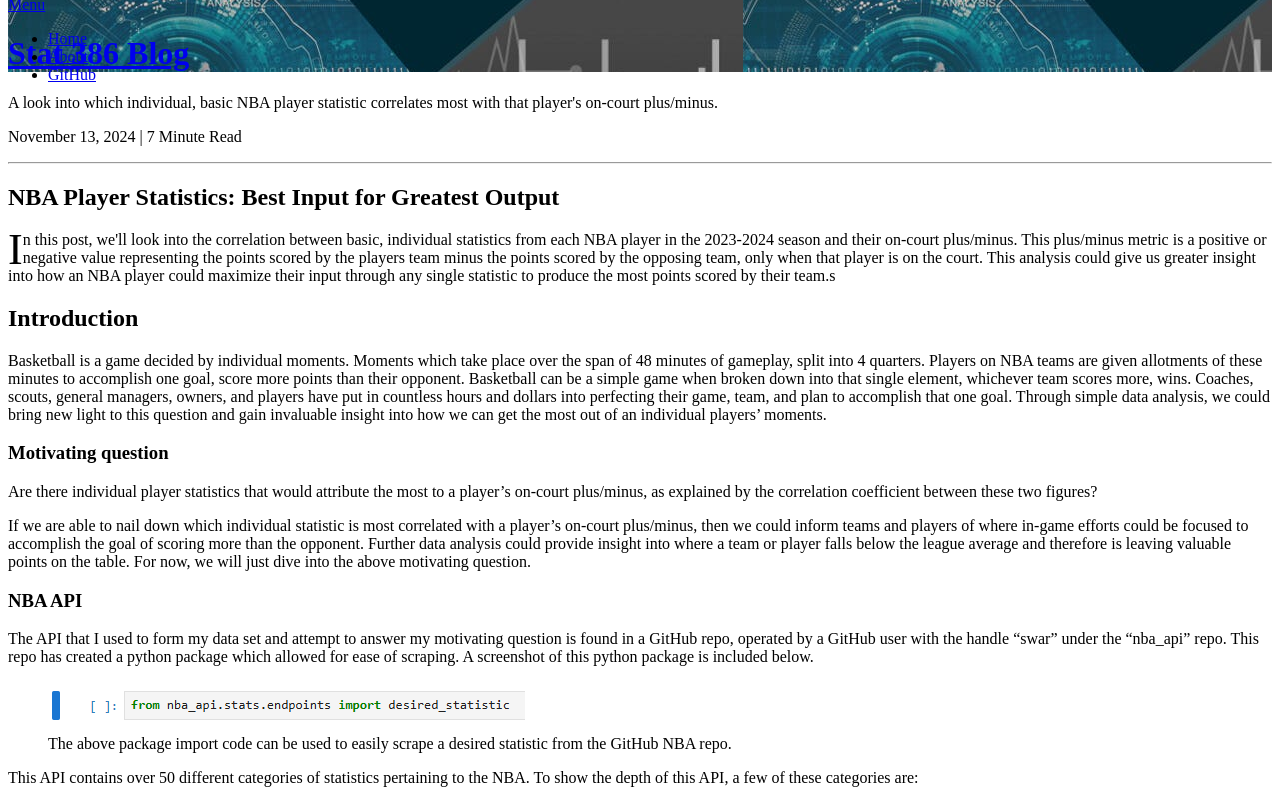
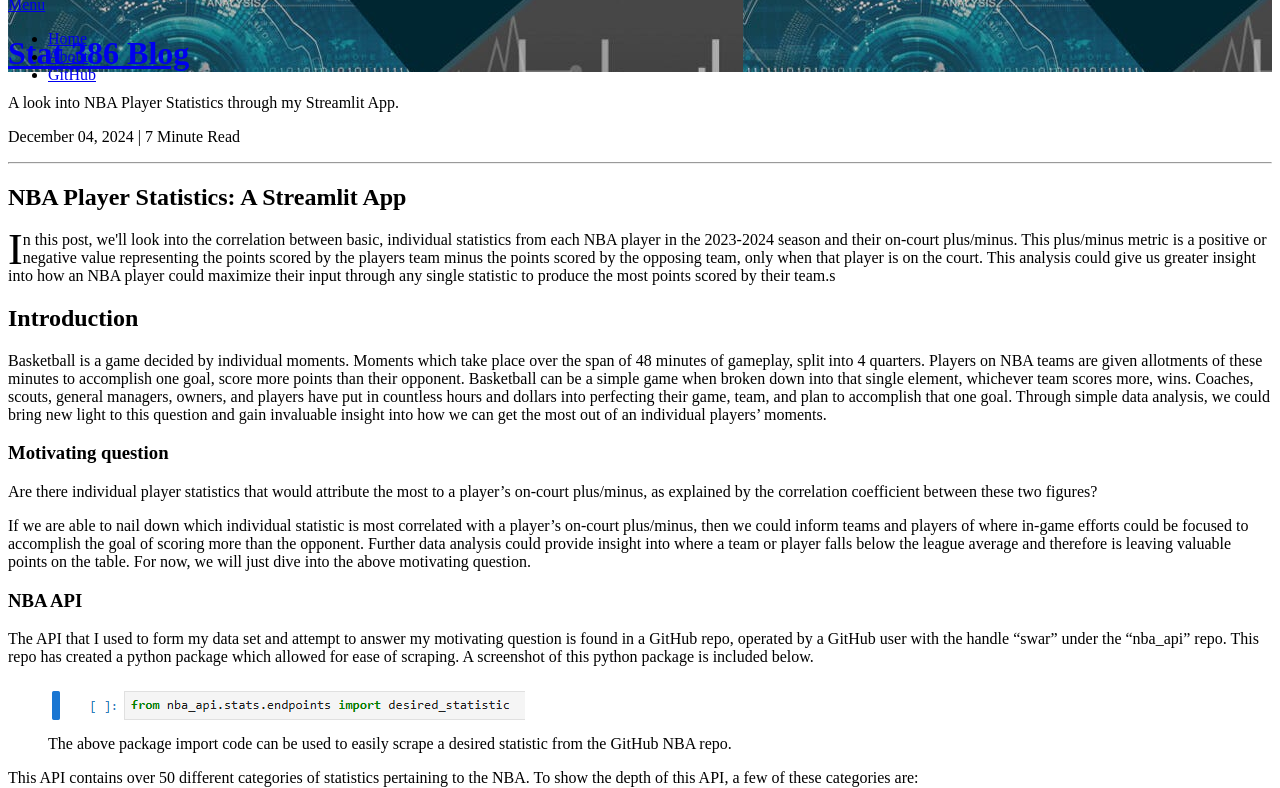
Before and after one commit to eladle21/my-blog, a Jekyll site: the page built from _posts/2024-12-4-Blog-Post-3.md, in a window 1280 px wide and 900 px high, cut to the strip 112-900 px from the top of the window. Built offline with Jekyll 4.4.1, drawn with Linux system fonts in a browser that asks for light colours; nearby versions of some CDN libraries.

Commit message:
change date and title

```diff
--- a/_posts/2024-12-4-Blog-Post-3.md
+++ b/_posts/2024-12-4-Blog-Post-3.md
@@ -1,11 +1,12 @@
 ---
 layout: post
-title:  "NBA Player Statistics: Best Input for Greatest Output"
-date: 2024-11-13
-description: A look into which individual, basic NBA player statistic correlates most with that player's on-court plus/minus.
+title:  "NBA Player Statistics: A Streamlit App"
+date: 2024-12-4
+description: A look into NBA Player Statistics through my Streamlit App.
 image: "/assets/img/sports_header.jpg"
 display_image: false  # change this to true to display the image below the banner
 ---
+
 <p class="intro"><span class="dropcap">I</span>n this post, we'll look into the correlation between basic, individual statistics from each NBA player in the 2023-2024 season and their on-court plus/minus.  This plus/minus metric is a positive or negative value representing the points scored by the players team minus the points scored by the opposing team, only when that player is on the court.  This analysis could give us greater insight into how an NBA player could maximize their input through any single statistic to produce the most points scored by their team.s</p>
 
 
```
